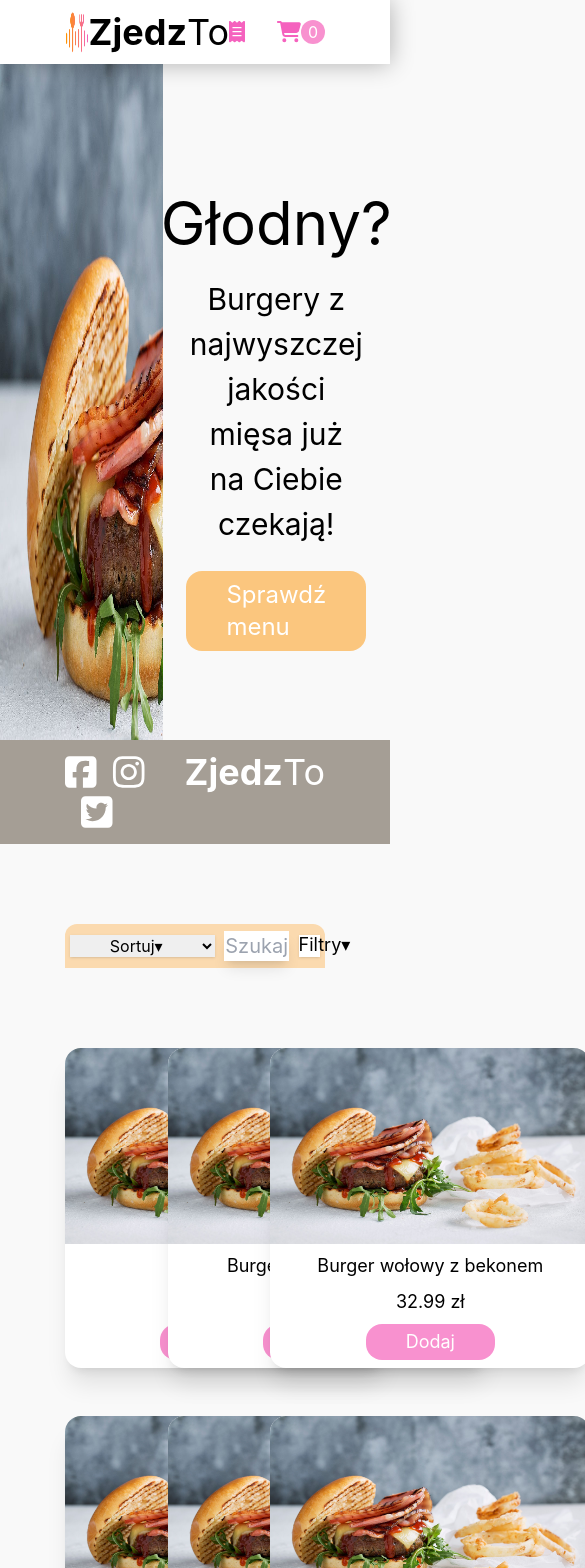
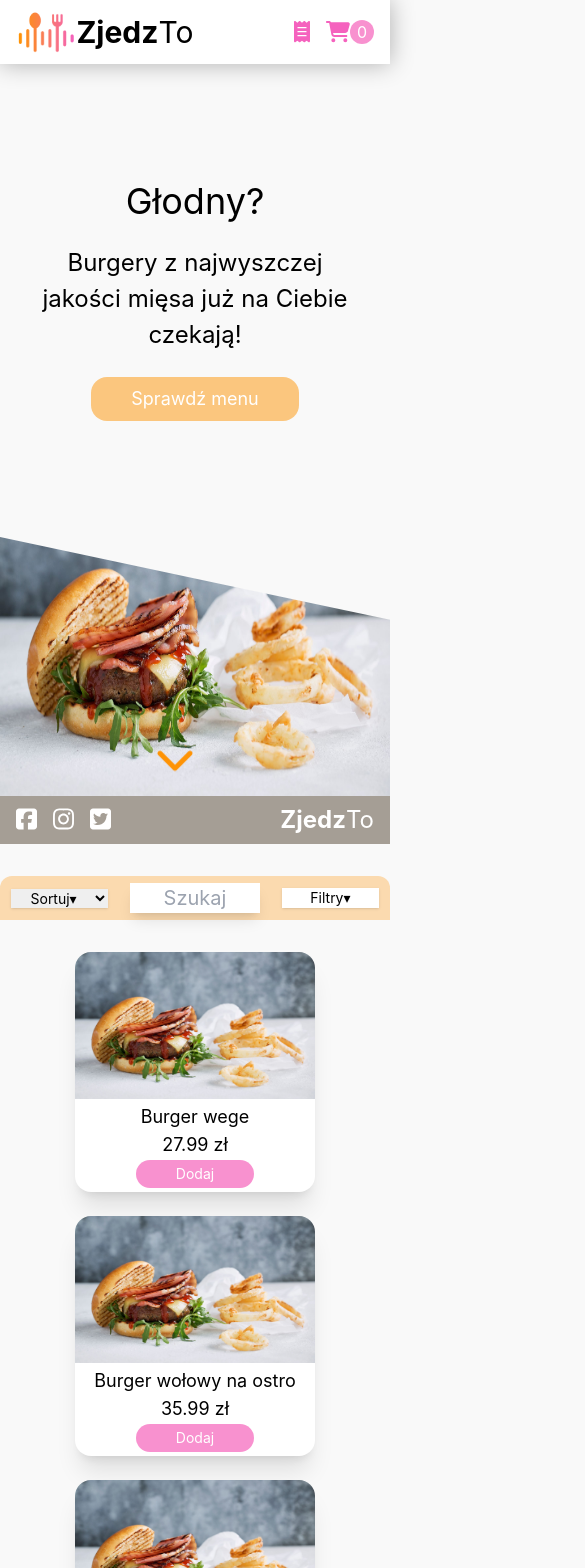
Before and after one commit to TomaszSack/zjedzto, a React (Create React App) app: page / in a window 390 px wide. Shown: the top 1568 px of the page, 585 px wide, since content can reach past the window. Built offline with nearby package versions, Linux system fonts and the light colour scheme; data requests are answered from the project's data file.

Commit message:
created layout of mobile

```diff
--- a/src/components/Button.tsx
+++ b/src/components/Button.tsx
@@ -20,10 +20,10 @@ const Button: React.FC<Props> = ({
     href={href}
     className={
       pink
-        ? `bg-secondary-pink py-1 px-10 text-white text-lg 3xl:text-xl rounded-2xl ${className}`
+        ? `bg-secondary-pink py-1 px-10 text-white text-sm lg:text-lg 3xl:text-xl rounded-2xl hover:scale-110 transition-all ${className}`
         : cancel
-        ? "bg-white text-primary-gray border-2 border-primary-gray text-lg 3xl:text-xl py-1 px-10 rounded-2xl"
-        : `bg-secondary-orange py-2 px-10 text-white text-2xl 3xl:text-3xl rounded-2xl ${className}`
+        ? "bg-white text-primary-gray border-2 border-primary-gray text-sm lg:text-lg 3xl:text-xl py-1 px-10 rounded-2xl hover:scale-110 transition-all"
+        : `bg-secondary-orange py-2 px-10 text-white text-lg lg:text-2xl 3xl:text-3xl rounded-2xl hover:scale-110 transition-all ${className}`
     }
   >
     {children}
--- a/src/components/Footer.tsx
+++ b/src/components/Footer.tsx
@@ -1,15 +1,28 @@
 import ContentContainer from "layout/ContentContainer";
 import { FontAwesomeIcon } from "@fortawesome/react-fontawesome";
-import { faFacebookSquare, faInstagram, faSquareTwitter } from "@fortawesome/free-brands-svg-icons";
+import {
+  faFacebookSquare,
+  faInstagram,
+  faSquareTwitter,
+} from "@fortawesome/free-brands-svg-icons";
 
 const Footer = () => {
   return (
     <div className="fixed bottom-0 w-full bg-primary-gray">
-      <ContentContainer className="text-white text-4xl py-3 flex justify-between">
+      <ContentContainer className="text-white text-2xl lg:text-4xl py-2 px-4 lg:py-3 lg:px-0 flex justify-between">
         <div className="text-white space-x-4">
-          <FontAwesomeIcon icon={faFacebookSquare} />
-          <FontAwesomeIcon icon={faInstagram} />
-          <FontAwesomeIcon icon={faSquareTwitter} />
+          <FontAwesomeIcon
+            className="hover:scale-125 transition-all"
+            icon={faFacebookSquare}
+          />
+          <FontAwesomeIcon
+            className="hover:scale-125 transition-all"
+            icon={faInstagram}
+          />
+          <FontAwesomeIcon
+            className="hover:scale-125 transition-all"
+            icon={faSquareTwitter}
+          />
         </div>
         <div>
           <span className="font-bold">Zjedz</span>To
--- a/src/components/Hero.tsx
+++ b/src/components/Hero.tsx
@@ -7,25 +7,43 @@ import Button from "./Button";
 const Hero = () => {
   return (
     <div className="flex justify-end h-screen">
-      <img className="absolute left-0 h-screen z-minus" src={HeroImg} alt="soczysty burger z bekonem" />
-      <div className="flex justify-end h-full w-7/12">
-        <svg className="svg" viewBox="0 0 100 100" preserveAspectRatio="none">
+      <img
+        className="absolute bottom-0 pb-12 lg:left-0 h-8/18 bg-cover lg:w-auto lg:h-screen z-minus"
+        src={HeroImg}
+        alt="soczysty burger z bekonem"
+      />
+      <div className="flex flex-col lg:flex-row justify-end w-full h-14/18 lg:h-full lg:w-7/12 pt-16 lg:pt-0">
+        <svg
+          className="hidden lg:block svg"
+          viewBox="0 0 100 100"
+          preserveAspectRatio="none"
+        >
           <polygon
             className="fill-primary-white"
             points="100 0, 0 100, 100 100, 100 0"
           />
         </svg>
         <div className="flex flex-col justify-center items-center w-full h-full px-8 bg-primary-white text-black space-y-6">
-          <h1 className="text-6xl 3xl:text-7xl">Głodny?</h1>
-          <h2 className="text-3xl 3xl:text-4xl text-center leading-normal">
+          <h1 className="text-4xl lg:text-6xl 3xl:text-7xl">Głodny?</h1>
+          <h2 className="text-2xl lg:text-3xl 3xl:text-4xl text-center leading-normal">
             Burgery z najwyszczej jakości mięsa już na Ciebie czekają!
           </h2>
           <Button href="#menu">Sprawdź menu</Button>
         </div>
+        <svg
+          className="lg:hidden w-full h-1/4 lg:svg"
+          viewBox="0 0 100 100"
+          preserveAspectRatio="none"
+        >
+          <polygon
+            className="fill-primary-white w-full"
+            points="0 0, 100 70, 100 100, 100 0"
+          />
+        </svg>
       </div>
       <a href="#menu" data-testid="arrow-navigator">
         <FontAwesomeIcon
-          className="bounce-top absolute right-1/2 bottom-16 h-10 translate-x-1/2 text-secondary-orange"
+          className="bounce-top absolute right-1/2 bottom-16 h-10 translate-x-1/2 text-primary-orange"
           icon={faChevronDown}
         />
       </a>
--- a/src/components/Menu/ProductItem.tsx
+++ b/src/components/Menu/ProductItem.tsx
@@ -13,11 +13,11 @@ const ProductItem: React.FC<{ dish: Props }> = ({ dish }) => {
 
   const { name, price, img, alt } = dish;
   return (
-    <div className="h-80 w-80 3xl:h-96 3xl:w-96 bg-white rounded-2xl overflow-hidden shadow-xl">
+    <div className="h-60 w-60 sm:h-80 sm:w-80 3xl:h-96 3xl:w-96 bg-white rounded-2xl overflow-hidden shadow-xl">
       <div className="h-11/18 w-full">
         <img className="w-full h-full" src={img} alt={alt} />
       </div>
-      <div className="flex flex-col items-center justify-between h-7/18 text-lg 3xl:text-2xl py-2 3xl:py-3">
+      <div className="flex flex-col items-center justify-between h-7/18 text-lg 3xl:text-2xl py-1 lg:py-2 3xl:py-3">
         <div>{name}</div>
         <div>{price} zł</div>
         <Button
--- a/src/components/Menu/ProductsList.tsx
+++ b/src/components/Menu/ProductsList.tsx
@@ -45,7 +45,7 @@ const ProductsList = () => {
 
   return (
     <div className="flex justify-center">
-      <div className="grid grid-cols-3 gap-12">
+      <div className="grid grid-cols-1 lg:grid-cols-2 2xl:grid-cols-3 gap-6 lg:gap-12">
         {data.map((dish) => {
           return <ProductItem key={dish.id} dish={dish} />;
         })}
--- a/src/components/Menu/SearchBar.tsx
+++ b/src/components/Menu/SearchBar.tsx
@@ -11,9 +11,14 @@ const SearchBar = () => {
     }
 
   return (
-    <div className="flex justify-around items-center w-full bg-tertiary-orange h-11 my-20 rounded-t-xl text-center">
+    <div className="flex justify-around items-center w-full bg-tertiary-orange h-11  my-8 lg:my-20 rounded-t-xl text-center">
       {/* <div className="w-1/12 h-1/2 bg-white text-lg leading-5 shadow">Sortuj▾</div> */}
-      <select className="text-center shadow" name="cars" id="cars" onChange={(e) => setSorting(e.target.value)}>
+      <select
+        className="text-center shadow w-3/12 lg:w-1/12 text-sm lg:text-lg"
+        name="cars"
+        id="cars"
+        onChange={(e) => setSorting(e.target.value)}
+      >
         <option value="#">Sortuj▾</option>
         <option value="name-asc">Nazwa rosnąco</option>
         <option value="name-desc">Nazwa malejąco</option>
@@ -26,9 +31,9 @@ const SearchBar = () => {
         placeholder="Szukaj"
         value={value}
         onChange={handleChange}
-        className="w-3/12 h-4/6 bg-white text-xl leading-6 text-center shadow-lg"
+        className="w-4/12 lg:w-3/12 h-4/6 bg-white text-xl leading-6 text-center shadow-lg"
       />
-      <div className="w-1/12 h-1/2 bg-white text-lg leading-5 shadow">
+      <div className="w-3/12 lg:w-1/12 bg-white text-sm lg:text-lg shadow">
         Filtry▾
       </div>
     </div>
--- a/src/components/Navbar.tsx
+++ b/src/components/Navbar.tsx
@@ -10,17 +10,17 @@ const Navbar = () => {
   const navigate = useNavigate()
   return (
     <div className="fixed h-16 3xl:h-20 w-full bg-white shadow-nav z-10">
-      <ContentContainer className="flex items-center justify-between">
+      <ContentContainer className="flex items-center lg:justify-between px-4">
         <a href="/" className="h-4/6 transition-all hover:scale-125">
           <img src={logo} className="h-full" alt="ZjedzTo logo" />
         </a>
-        <div className="text-4xl">
+        <div className="text-3xl lg:text-4xl">
           <span className="font-bold">Zjedz</span>To
         </div>
-        <div className="flex items-center h-2/6">
+        <div className="flex items-center h-2/6 ml-auto lg:ml-0">
           <FontAwesomeIcon
             onClick={() => navigate("/orders-summary")}
-            className="h-full text-primary-pink h-8 mr-8 cursor-pointer transition-all hover:scale-125"
+            className="h-full text-primary-pink h-8 mr-4 lg:mr-8 cursor-pointer transition-all hover:scale-125"
             icon={faReceipt}
           />
           <FontAwesomeIcon
--- a/src/layout/ContentContainer.tsx
+++ b/src/layout/ContentContainer.tsx
@@ -4,7 +4,7 @@ type Props = {
 };
 const ContentContainer: React.FC<Props> = ({ className, children }) => (
   <div className="flex justify-center h-full">
-    <div className={`w-8/12 ${className}`}>{children}</div>
+    <div className={`w-full sm:w-8/12 ${className}`}>{children}</div>
   </div>
 );
 
--- a/tailwind.config.js
+++ b/tailwind.config.js
@@ -2,9 +2,6 @@
 module.exports = {
   content: ["./src/**/*.{js,jsx,ts,tsx}"],
   theme: {
-    screens: {
-      '3xl': '2300px',
-    },
     extend: {
       colors: {
         "primary-orange": "#FE9305",
@@ -19,7 +16,7 @@ module.exports = {
         nav: "0 0px 25px 0px rgba(0, 0, 0, 0.3)",
       },
       zIndex: {
-        "minus": "-5",
+        minus: "-5",
       },
       height: {
         "1/18": "5.5%",
@@ -40,6 +37,9 @@ module.exports = {
         "16/18": "88.8%",
         "17/18": "94.4%",
       },
+      screens: {
+        "3xl": "2300px",
+      },
     },
   },
   plugins: [],
```
Also changed, not shown: src/index.css (line endings or trailing spaces).
